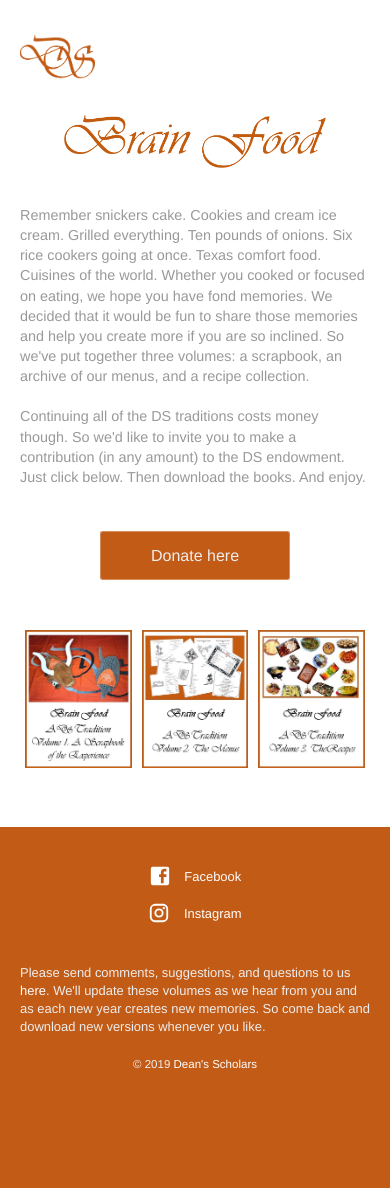
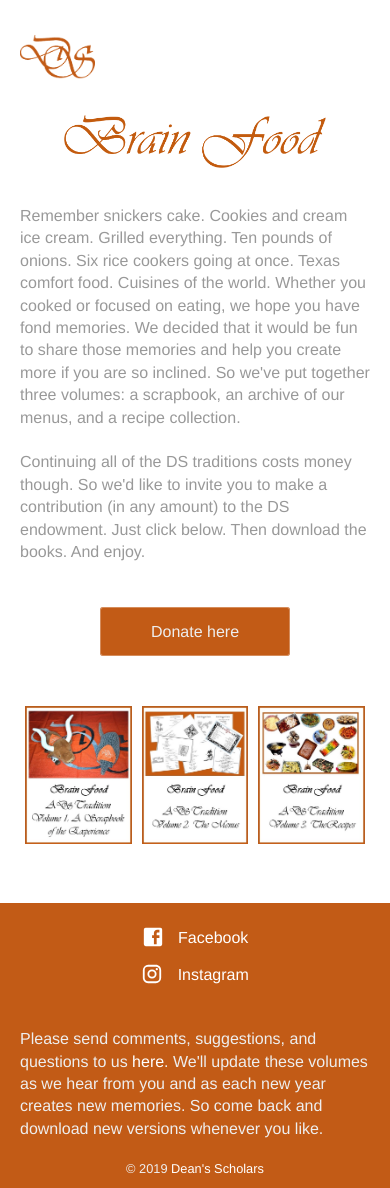
Before and after one commit to deansscholars/DS-Scrapbook, a Jekyll site: the page built from index.html, in a window 390 px wide. Built offline with Jekyll 4.4.1, drawn with Linux system fonts in a browser that asks for light colours; before the commit the page ends 1097 px from its top, so only the background shows below that.

Commit message:
final try?

```diff
--- a/_sass/elements.scss
+++ b/_sass/elements.scss
@@ -49,7 +49,7 @@ h3 {
 p, address {
 	font-size: 1.25em;
     @media only screen and (max-width:480px) {
-        font-size: 0.9em;
+        font-size: 1em;
     }
 	color: #666;
 	margin-bottom: 20px;
--- a/_sass/footer.scss
+++ b/_sass/footer.scss
@@ -9,7 +9,7 @@
 	}
 
 	@media only screen and (max-width:480px) {
-        font-size: 0.9em;
+        font-size: 1em;
     }
 
 	li {
@@ -89,7 +89,7 @@ footer {
 		text-align: center;
 		@media only screen and (orientation:portrait) and (max-width:480px) {
 			text-align: left;
-			font-size: 0.9em;
+			font-size: 1em;
 		}
 	}
 
@@ -135,6 +135,7 @@ footer {
 		}
 	}
 	@media only screen and (max-width:480px) {
-        font-size: 0.9em;
+		padding: 10px 0 10px 0;
+        font-size: 1em;
     }
 }
```
